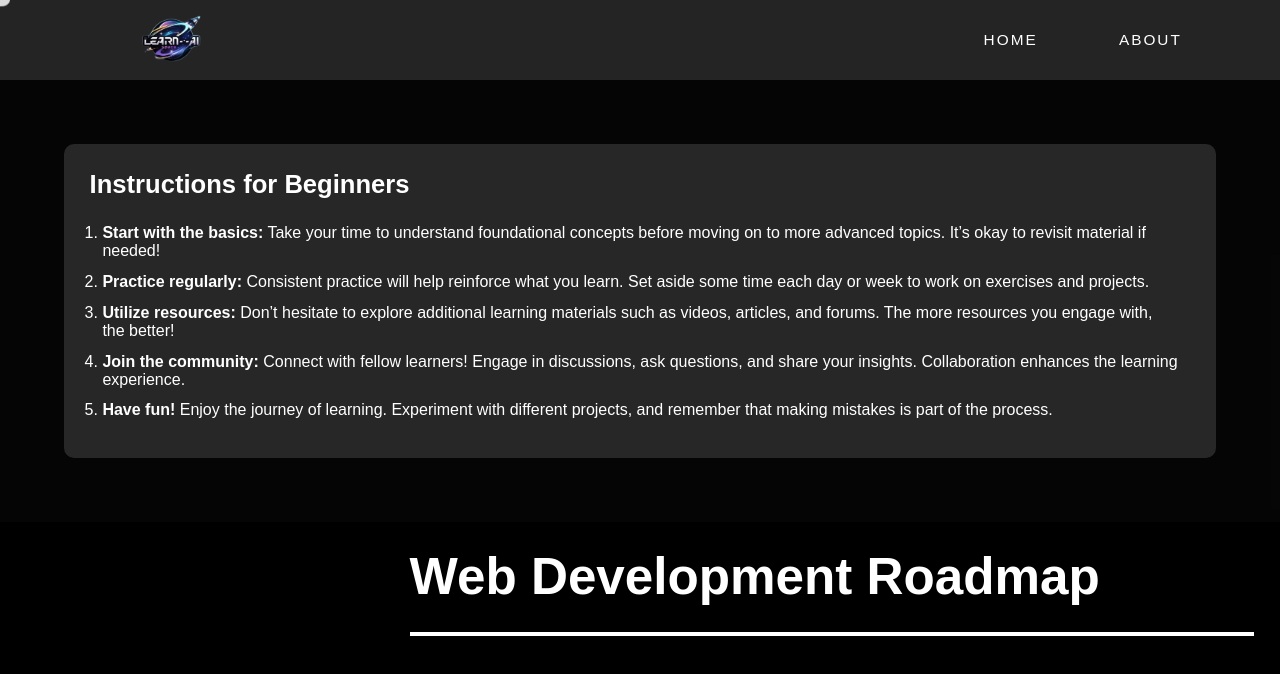
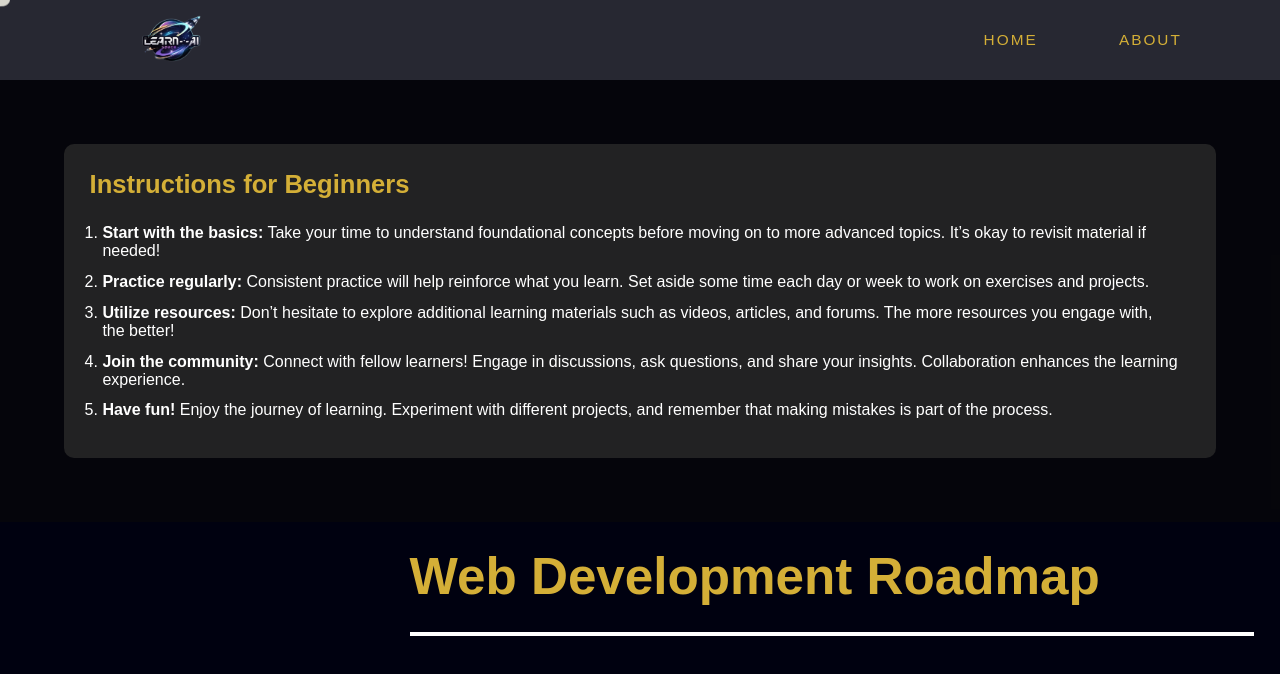
Before and after one commit to Dev-kaif/AI-Smart-Learning-Platform, a React (Vite) app: page / in a window 1280 px wide. Shown: the top 674 px of the page. Built offline with nearby package versions, Linux system fonts and the light colour scheme.

Commit message:
updated css

```diff
--- a/src/components/Resources/Bigginer.jsx
+++ b/src/components/Resources/Bigginer.jsx
@@ -1,5 +1,5 @@
 import React, { useEffect } from "react";
-import { motion, useScroll, useTransform } from "framer-motion";
+import { delay, motion, useScroll, useTransform } from "framer-motion";
 import "./Rstyle.css";
 
 const ResourcesPage = () => {
@@ -93,7 +93,8 @@ const ResourcesPage = () => {
       title: "Projects with HTML and CSS",
       duration: "2 weeks",
       goal: "Develop practical skills in HTML and CSS by creating responsive and visually appealing web projects.",
-      practice: "Build projects like a personal portfolio, a responsive landing pages",
+      practice:
+        "Build projects like a personal portfolio, a responsive landing pages",
       resources: [
         {
           title: "Landing Page with HTML and CSS",
@@ -216,20 +217,27 @@ const ResourcesPage = () => {
 
   const { scrollY } = useScroll();
   const res1 = {
-    hidden: { opacity: 0}, // Initial state (invisible and slightly moved up)
+    hidden: { opacity: 0 }, // Initial state (invisible and slightly moved up)
     visible: {
       opacity: 1, // Fully visible
-      transition: { duration: 1, ease: "easeInOut" } // Animation details
+      transition: { duration: 1, ease: "easeInOut" }, // Animation details
     },
   };
-
+  // Underline animation when the section is visible
+  const underlineVariants = {
+    hidden: { width: "0" }, // Initial width of 0
+    visible: {
+      width: "100%", // Expanding width to 50vw
+      transition: { delay:0.5,duration: 1, ease: "easeInOut" }, // Smooth easing
+    },
+  };
   return (
     <motion.div
-     id="res-page"
-     initial="hidden"
-     animate="visible"
-     variants={res1}
-     >
+      id="res-page"
+      initial="hidden"
+      animate="visible"
+      variants={res1}
+    >
       <div className="res-guide">
         <section className="instructions">
           <h2>Instructions for Beginners</h2>
@@ -265,7 +273,13 @@ const ResourcesPage = () => {
       <div id="resources-page">
         <div id="res-title">
           <h1>Web Development Roadmap</h1>
-          <div className="underline-res"></div>
+          <motion.div
+          className="underline-res"
+          variants={underlineVariants}
+          initial="hidden"
+          whileInView="visible"
+          viewport={{ once: true, amount: 0.5 }}
+        ></motion.div>
         </div>
         <div id="res-card">
           {roadmap.map((item, index) => {
--- a/src/components/Resources/Rstyle.css
+++ b/src/components/Resources/Rstyle.css
@@ -2,21 +2,22 @@
   margin: 0;
   padding: 0;
   box-sizing: border-box;
-  font-family: sans-serif;
+  font-family: 'Arial', sans-serif; /* Change to a single font for consistency */
 }
 
 html,
 body {
   height: 100%;
   width: 100%;
-  background-color: black;
+  background-color: #000110; /* Retaining the original background */
 }
+
 body::-webkit-scrollbar {
-    display: none;
-  }
-#nav {
-  font-family: monument, sans-serif;
-  background-color: #80808047;
+  display: none;
+}
+
+#res-nav {
+  background-color: rgba(128, 128, 128, 0.3); /* Lighter background for the navbar */
   letter-spacing: 2px;
   height: 10vh;
   display: flex;
@@ -25,14 +26,14 @@ body::-webkit-scrollbar {
   padding: 0 5vw;
 }
 
-#nav div {
+#res-nav div {
   padding: 1.5vw;
   text-transform: uppercase;
   font-size: 1.2vw;
   position: relative;
 }
 
-.nav-con {
+.res-nav-con {
   background-image: url(/public/favImg.png);
   background-size: cover;
   background-position: center;
@@ -42,53 +43,54 @@ body::-webkit-scrollbar {
   margin-left: 50px;
 }
 
-#nav div:last-child {
+#res-nav div:last-child {
   display: flex;
   gap: 4vw;
 }
 
-#nav a {
+#res-nav a {
   text-transform: uppercase;
   font-size: 1.2vw;
-  color: white;
+  color: #d4af37; /* Updated to gold */
   text-decoration: none;
   padding: 10px 15px;
   transition: color 0.3s, background-color 0.3s;
 }
 
-
-#nav a:hover {
-  color: #ffffffa2;
+#res-nav a:hover {
+  color: #f5d065; /* Slightly lighter gold on hover */
+  text-shadow: 0 0 5px #d4af37; /* Adding a glow effect on hover */
 }
 
 .res-guide {
   height: 100%;
   width: 100%;
-  background-color: #090909a8;
+  background-color: rgba(9, 9, 9, 0.65); /* More translucent for a layered look */
   padding: 4vw;
   color: #fff;
 }
+
 .instructions {
   border-radius: 10px;
   padding: 2vw;
   margin: 1vw;
-  /* background-color: #00fffb; */
-  background-color: #272727;
+  background-color: rgba(39, 39, 39, 0.85); /* Slightly darker for contrast */
 }
+
 .instructions h2 {
   font-size: 2vw;
   margin-bottom: 2vw;
+  color: #d4af37; /* Updated to gold */
 }
+
 .instructions ol li {
   margin: 1vw;
-  /* width: 70%; */
-  /* background-color: #00fffb; */
 }
+
 #resources-page {
-  background-color: black;
+  background-color: #000110; /* Retaining the original background */
   width: 100%;
   height: 100%;
-  font-family: "Arial", sans-serif;
   color: #fff;
   margin-bottom: 5vw;
 }
@@ -96,55 +98,55 @@ body::-webkit-scrollbar {
 #res-title {
   width: 70%;
   position: relative;
-  padding: 2vw 2vw;
+  padding: 2vw;
   left: 30%;
 }
 
 #res-title h1 {
   font-size: 4vw;
+  color: #d4af37; /* Updated to gold */
 }
 
 .underline-res {
   margin-top: 2vw;
   height: 0.3vw;
-  background-color: #fff;
+  background-color: #ffff; /* Underline matching new palette */
 }
+
 #res-card {
   display: flex;
   align-items: center;
   justify-content: center;
   flex-direction: column;
 }
+
 .roadmap-step {
-  height: 100%;
   width: 40vw;
-  /* background-color: red; */
   margin: 1vw;
   padding: 2vw 3vw;
-  border: 1px solid #ccc;
+  border: 1px solid rgba(255, 255, 255, 0.2); /* Lighter border for better visibility */
   border-radius: 1vw;
-  background-color: #80808074;
+  background-color: rgba(128, 128, 128, 0.5); /* Improved background */
 }
 
 .roadmap-step h2 {
   font-size: 2vw;
   margin: 1vw 0;
+  color: #fff; /* White color for better contrast */
 }
 
-.duration {
-  margin: 1vw 0;
-  font-size: 1.3vw;
-}
-
+.duration,
 .goal,
 .practice {
   margin: 1vw 0;
   font-size: 1.2vw;
+  color: #ddd; /* Soft gray for better readability */
 }
 
 .roadmap-step h3 {
   font-size: 1.5vw;
   margin: 1vw 0;
+  color: #d4af37; /* Updated to gold */
 }
 
 .roadmap-step ul {
@@ -152,11 +154,12 @@ body::-webkit-scrollbar {
 }
 
 .roadmap-step ul li a {
-  color: #00fffb;
+  color: #d4af37; /* Updated to gold */
   text-decoration: none;
   font-size: 1.4vw;
 }
 
 .roadmap-step ul li a:hover {
   text-decoration: underline;
+  text-shadow: 0 0 5px #d4af37; /* Glow effect on hover */
 }
--- a/src/components/Resources/resNav.jsx
+++ b/src/components/Resources/resNav.jsx
@@ -15,15 +15,15 @@ const Navbar = () => {
 
   return (
     <motion.div
-      id="nav"
+      id="res-nav"
       initial="hidden" // Set initial state
       animate="visible" // Animate to the visible state
       variants={navVariants} // Apply the defined variants
     >
-      <div className="nav-con"></div>
+      <div className="res-nav-con"></div>
       <div>
-        <a href="/" className="nav-link">Home</a>
-        <a href="/about" className="nav-link">About</a>
+        <a href="/" className="res-nav-link">Home</a>
+        <a href="/about" className="res-nav-link">About</a>
       </div>
     </motion.div>
   );
```
